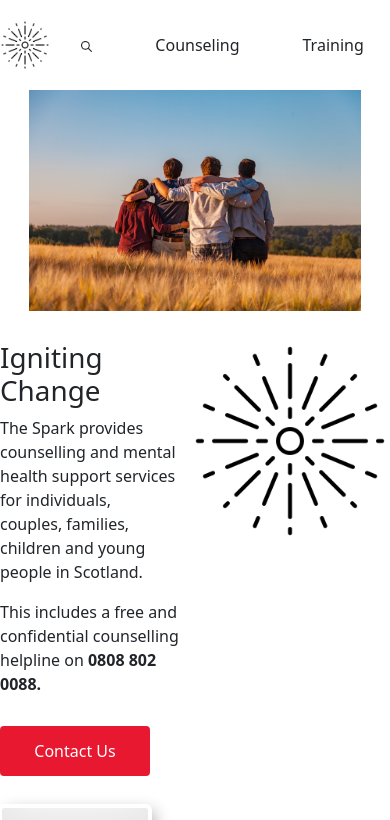
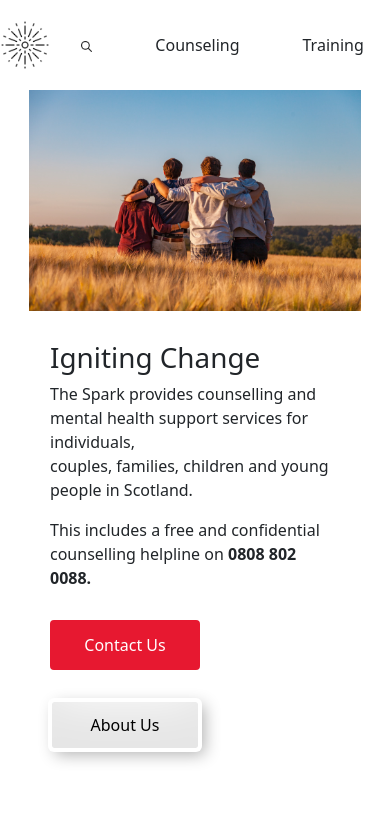
Before and after one commit to gines18/The_Spark, a React (Vite) app: page / in a window 390 px wide. Shown: the top 820 px of the page. Built offline with nearby package versions, Linux system fonts and the light colour scheme.

Commit message:
add mediaquery for Info component

```diff
--- a/src/components/Info.css
+++ b/src/components/Info.css
@@ -4,6 +4,24 @@
   flex-direction: row;
   margin-top: 30px;
   margin-bottom: 50px;
+}
+@media (max-width: 768px){
+  #info_container {
+    display: flex;
+    flex-direction: row;
+    justify-content: center;
+    width: 100%;
+    padding: 0px 50px;
+  }
+}
+
+@media (max-width: 1024px){
+  #info_container{
+    flex-direction: column;
+    justify-content: space-around;
+    align-items: center;
+    gap: 50px;
+  }
 }
 
 #info_img {
--- a/src/components/Quotes.css
+++ b/src/components/Quotes.css
@@ -8,6 +8,29 @@
   position: relative;
   margin-top: 10px;
 }
+
+
+#quotes_box {
+  display: flex;
+  justify-content: center;
+  flex-direction: row;
+  align-items: center;
+  padding: 50px;
+  gap: 30px;
+  z-index: 2;
+}
+@media (max-width: 1024px){
+
+#container_quotes{
+  flex-direction: column;
+  justify-content: center;
+  align-items: center;
+  gap: 0;
+}
+#quotes_box{
+  padding: 20px;
+}
+  }
 
 #container_quotes:before {
   content: "";
@@ -30,13 +53,3 @@
 #quote_img {
   width: 200px;
 }
-
-#quotes_box {
-  display: flex;
-  justify-content: center;
-  flex-direction: row;
-  align-items: center;
-  padding: 50px;
-  gap: 30px;
-  z-index: 2;
-}
```
